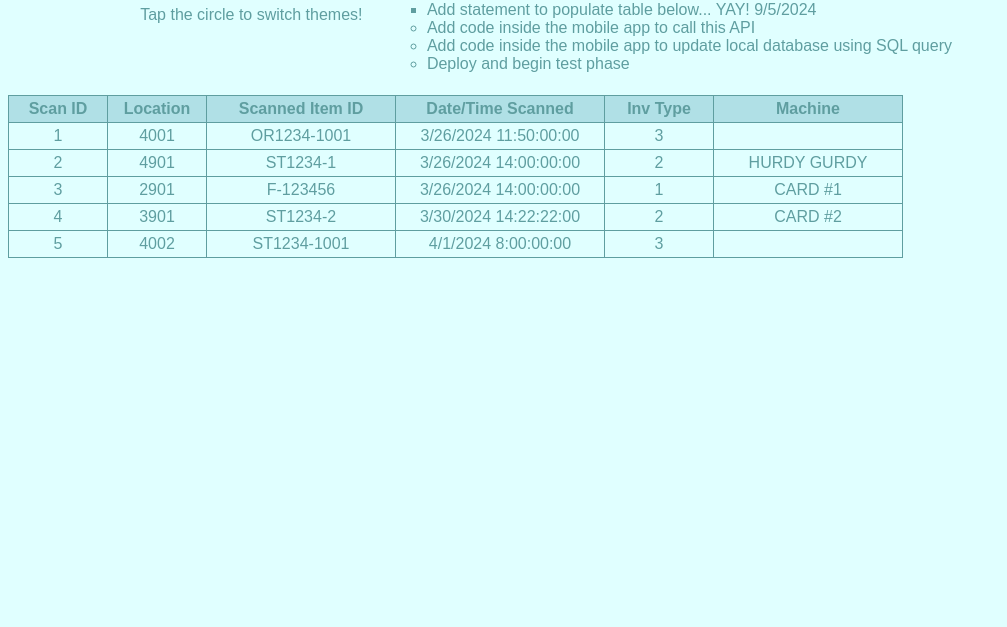
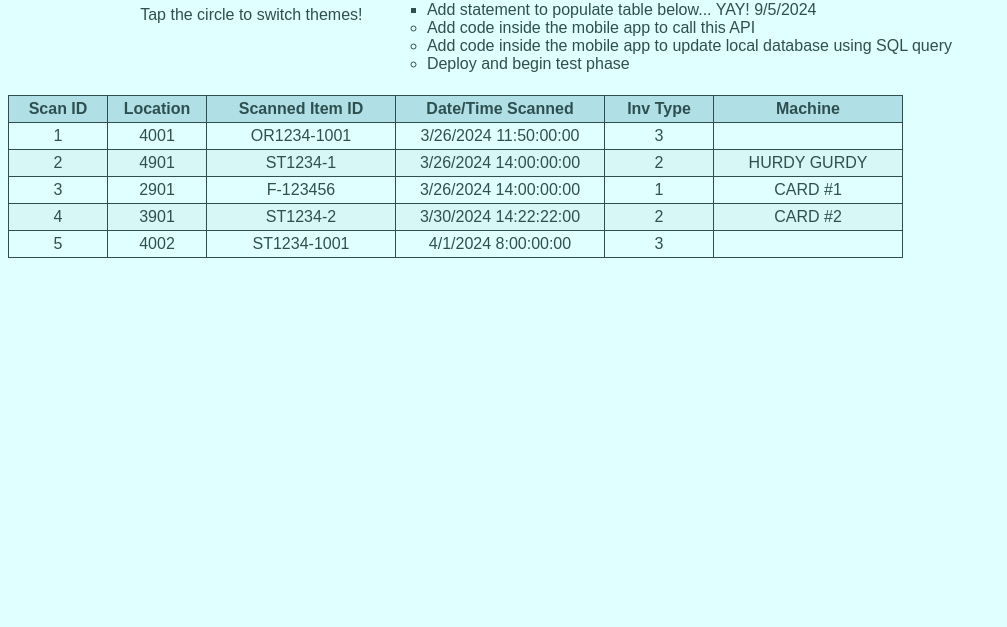
Before and after one commit to joy2be/host_api, a plain HTML site: page index.html in a window 1280 px wide. Shown: the part 173-800 px from the top of the page, without its empty margins (0-1007 px from the left). Drawn offline with nearby package versions, Linux system fonts and the light colour scheme.

Commit message:
Update main.css

```diff
--- a/main.css
+++ b/main.css
@@ -1,7 +1,7 @@
 :root {
     --green: lightcyan;
     --white: #FFFFFF;
-    --black: cadetblue;
+    --black: #2F4F4F;
 }
 
 body {
@@ -48,6 +48,14 @@ table.table-striped {
     border-collapse: collapse;
 }
 
+th {
+    background-color: #B0E0E6;
+    border: 1px solid var(--fontColor);
+    border-collapse: collapse;
+    position: relative;
+    padding: 4px;
+}
+
 tr.task-row, td.task-data {
     border: none;
     padding: 4px;
@@ -59,6 +67,14 @@ tr, td {
     padding: 4px;
 }
 
+tr:nth-of-type(even) {
+    background-color: #D7F6F6;
+}
+
+tr:nth-of-type(odd) {
+    background-color: #E0FFFF;
+}
+
 li {
     list-style: circle;
 }
@@ -66,15 +82,3 @@ li {
 .list {
     list-style: square;
 }
-
-th {
-    background-color: #B0E0E6;
-    border: 1px solid var(--fontColor);
-    border-collapse: collapse;
-    position: relative;
-    padding: 4px;
-}
-
-tr: nth-child(odd) {
-    background-color: #f2f2f2;
-}
```
